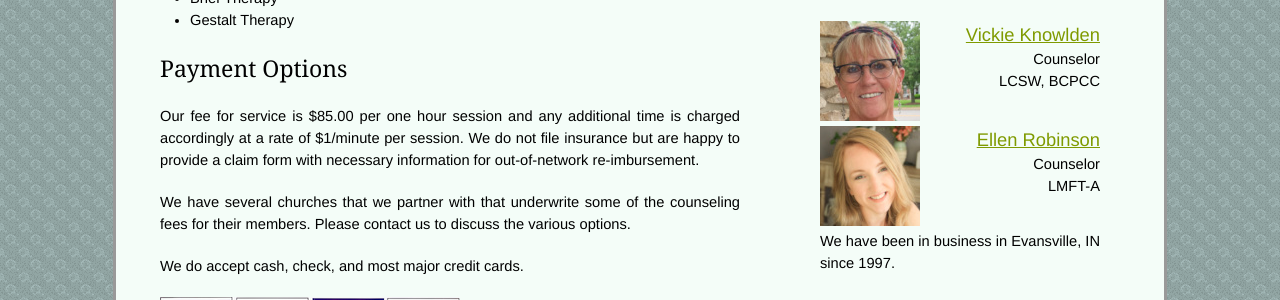
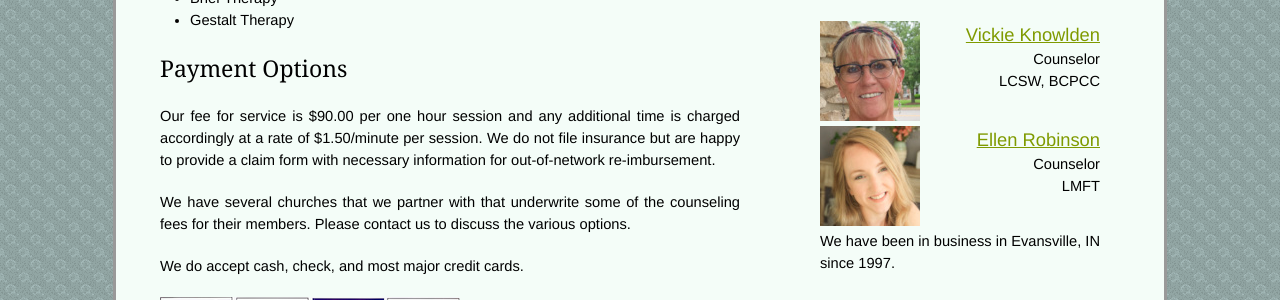
Before and after one commit to evansvillechristiancounseling/evansvillechristiancounseling.github.com, a Jekyll site: the page built from _posts/2011-01-09-services.html, in a window 1280 px wide. Shown: the part 747-1047 px from the top of the page. Built offline with Jekyll 4.4.1, drawn with Linux system fonts in a browser that asks for light colours.

Commit message:
20240604: pricing updates and license changes

```diff
--- a/_posts/2011-01-09-services.html
+++ b/_posts/2011-01-09-services.html
@@ -57,8 +57,8 @@ keywords: services, location
   <h2>Payment Options</h2>
   <div class="grid_10 alpha omega">
     <p>
-      Our fee for service is $85.00 per one hour session and any additional time is charged accordingly at a
-      rate of $1/minute per session. We do not file insurance but are happy to provide a claim form with
+      Our fee for service is $90.00 per one hour session and any additional time is charged accordingly at a
+      rate of $1.50/minute per session. We do not file insurance but are happy to provide a claim form with
       necessary information for out-of-network re-imbursement.
     </p>
     <p>
@@ -107,7 +107,7 @@ keywords: services, location
             height="100" align="left" /></a>
         <a href="/counselors/ellen-robinson">Ellen Robinson</a>
         <div>Counselor</div>
-        <div>LMFT-A</div>
+        <div>LMFT</div>
       </li>
     </ul>
   </div> <!-- counselors -->
--- a/_posts/2011-01-09-statement-of-faith.html
+++ b/_posts/2011-01-09-statement-of-faith.html
@@ -46,7 +46,7 @@ keywords: statement, faith
             height="100" align="left" /></a>
         <a href="/counselors/ellen-robinson">Ellen Robinson</a>
         <div>Counselor</div>
-        <div>LMFT-A</div>
+        <div>LMFT</div>
       </li>
     </ul>
   </div> <!-- counselors -->
--- a/counselors/_posts/2011-01-09-vickie-knowlden.html
+++ b/counselors/_posts/2011-01-09-vickie-knowlden.html
@@ -72,7 +72,8 @@ keywords: vickie knowlden, lcsw
     <div id="counselors">
       <ul>
         <li class="mini">
-          <a href="/counselors/SLUG/"><img src="/images/counselors/SLUG-100wc.jpg" width="100" height="110" align="left"/></a>
+          <a href="/counselors/SLUG/"><img src="/images/counselors/SLUG-100wc.jpg" width="100" height="110"
+              align="left" /></a>
           <a href="/counselors/SLUG/">NAME</a>
           <div>Counselor</div>
           <div>MSW, LSW</div>
```
Also changed, not shown: other parts of counselors/_posts/2011-01-09-vickie-knowlden.html (+1 -1 lines), _posts/2009-03-24-pastors-and-churches.html (+4 -4 lines), counselors/_posts/2020-06-18-ellen-robinson.html (+4 -3 lines), index.html (+17 -9 lines), 1 other file.
